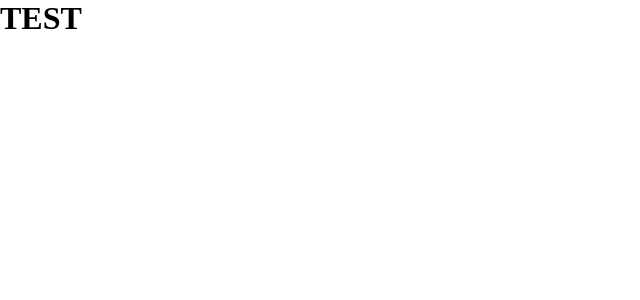
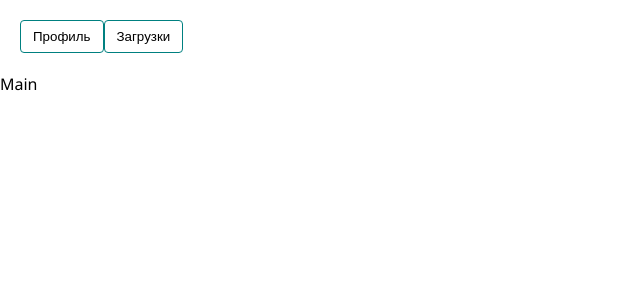
Before and after one commit to DrumRack/idemy-front, a React (Create React App) app: page / in a window 1280 px wide. Shown: the top 300 px of the page, without its empty margins (0-640 px from the left). Built offline with nearby package versions, Linux system fonts and the light colour scheme.

Commit message:
Added buttons

```diff
--- a/src/App.css
+++ b/src/App.css
@@ -2,3 +2,18 @@
     box-sizing: border-box;
     margin: 0;
 }
+
+#root {
+    display: flex;
+    flex-direction: column;
+    align-items: center;
+    font-family: 'Segoe UI', sans-serif;
+}
+
+.app {
+    width: 1280px;
+}
+
+header {
+    padding: 20px;
+}
--- a/src/App.js
+++ b/src/App.js
@@ -1,7 +1,18 @@
+import Button from './components/ui/button/Button'
 import './App.css'
 
 function App() {
-    return <h1>TEST</h1>
+    return (
+        <div className='app'>
+            <header>
+                <Button>Профиль</Button>
+                <Button>Загрузки</Button>
+            </header>
+            <main>
+                Main
+            </main>
+        </div>
+    )
 }
 
 export default App
--- /dev/null
+++ b/src/components/ui/button/Button.jsx
@@ -0,0 +1,11 @@
+import cl from './Button.module.css'
+
+function Button({children}) {
+    return (
+        <button className={cl.button}>
+            {children}
+        </button>
+    )
+}
+
+export default Button
--- /dev/null
+++ b/src/components/ui/button/Button.module.css
@@ -0,0 +1,7 @@
+.button {
+    border: 1px solid teal;
+    border-radius: 4px;
+    padding: 8px 12px;
+    background: transparent;
+    cursor: pointer;
+}
```
